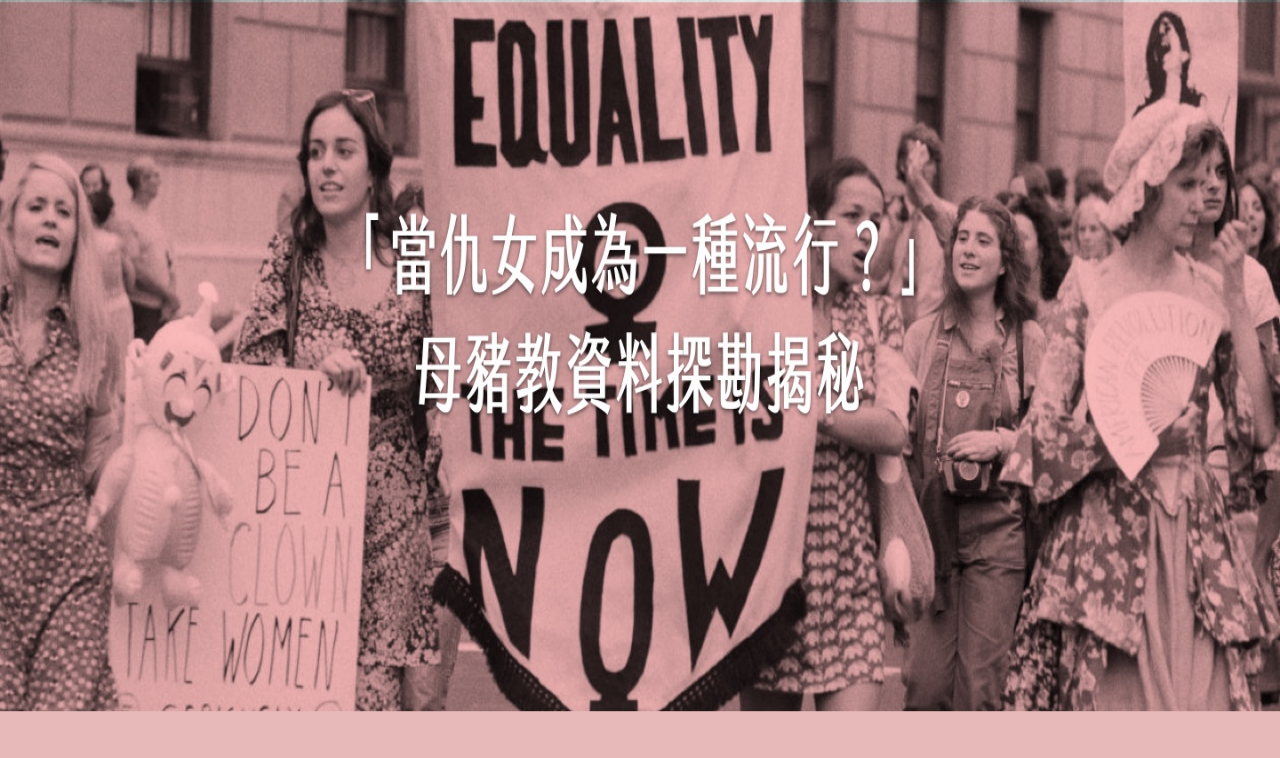
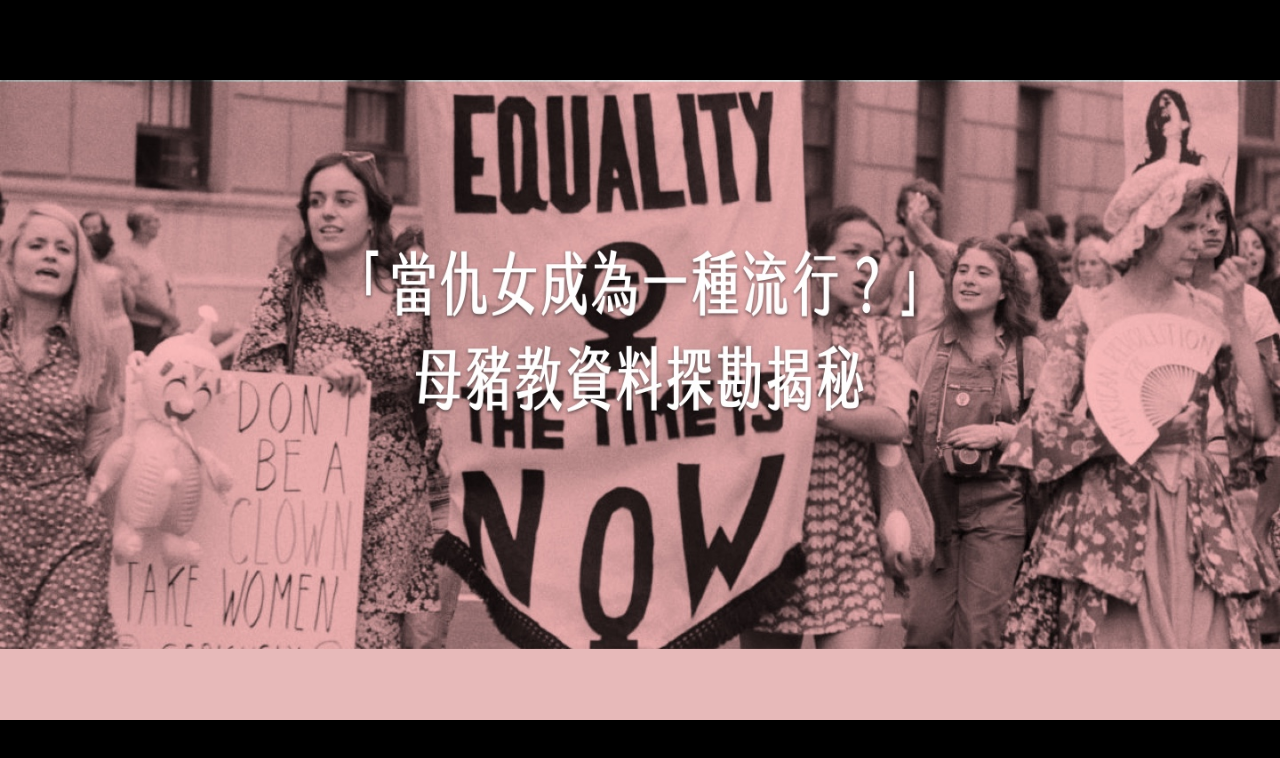
Before and after one commit to christinesfkao/codeforgender, a plain HTML site: page index.html in a window 1280 px wide. Drawn offline with nearby package versions, Linux system fonts and the light colour scheme.

Commit message:
height: auto;

```diff
--- a/index.html
+++ b/index.html
@@ -26,6 +26,7 @@
 
 		img {
 			max-width: 100%;
+			height: auto !important;
 		}
 	</style>
 </head>
```
